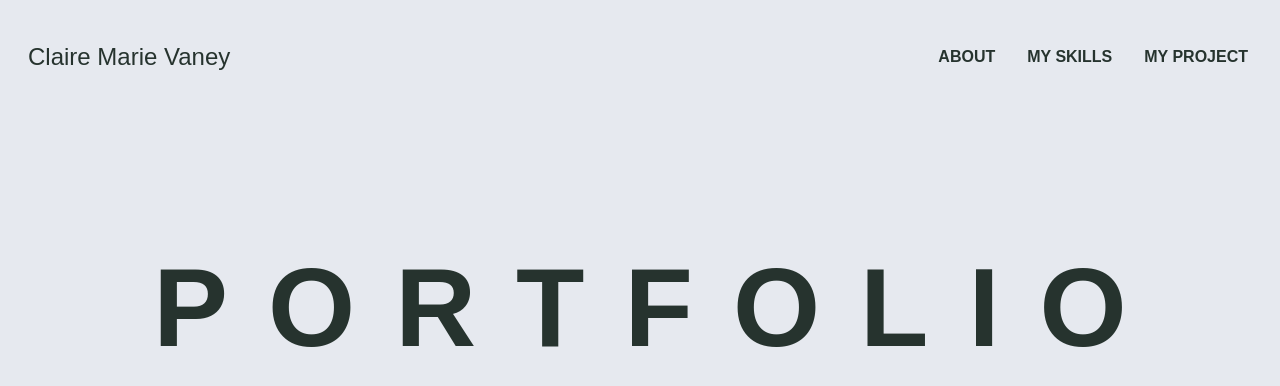
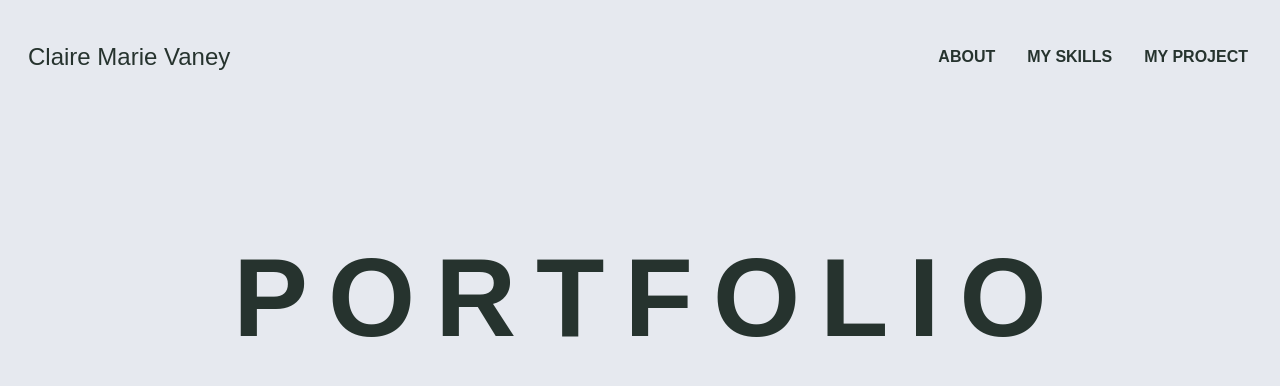
Before and after one commit to ClaireMarieV/Portfolio, a Next.js app: page / in a window 1280 px wide. Shown: the top 386 px of the page. Built offline with nearby package versions, Linux system fonts and the light colour scheme; a web font is replaced by a local one.

Commit message:
changed translateY

```diff
--- a/components/AnimatedLetterBottom.js
+++ b/components/AnimatedLetterBottom.js
@@ -18,13 +18,12 @@ const AnimatedLetterBottom = ({ letter }) => {
       initial="hidden"
       transition={{ duration: 1 }}
       variants={{
-        visible: { opacity: 1, translateY: 0 },
+        visible: { translateY: 0 },
         hidden: {
-          opacity: 0,
-          translateY: 100,
+          translateY: 50,
         },
       }}
-      style={{ margin: 20 }}
+      style={{ margin: 10 }}
     >
       {letter}
     </motion.span>
--- a/components/AnimatedLetterMiddle.js
+++ b/components/AnimatedLetterMiddle.js
@@ -18,13 +18,12 @@ const AnimatedLetterMiddle = ({ letter }) => {
       initial="hidden"
       transition={{ duration: 1, ease: "easeIn" }}
       variants={{
-        visible: { opacity: 1, translateY: 0 },
+        visible: { translateY: 0 },
         hidden: {
-          opacity: 0,
-          translateY: 120,
+          translateY: 60,
         },
       }}
-      style={{ margin: 20 }}
+      style={{ margin: 10 }}
     >
       {letter}
     </motion.span>
--- a/components/AnimatedText.js
+++ b/components/AnimatedText.js
@@ -18,13 +18,12 @@ const AnimatedText = ({ letter }) => {
       initial="hidden"
       transition={{ duration: 1 }}
       variants={{
-        visible: { opacity: 1, translateY: 0 },
+        visible: { translateY: 0 },
         hidden: {
-          opacity: 0,
-          translateY: 140,
+          translateY: 70,
         },
       }}
-      style={{ margin: 20 }}
+      style={{ margin: 10 }}
     >
       {letter}
     </motion.span>
```
Also changed, not shown: components/ScrollHorizontal.js (added, +21 -0 lines).
